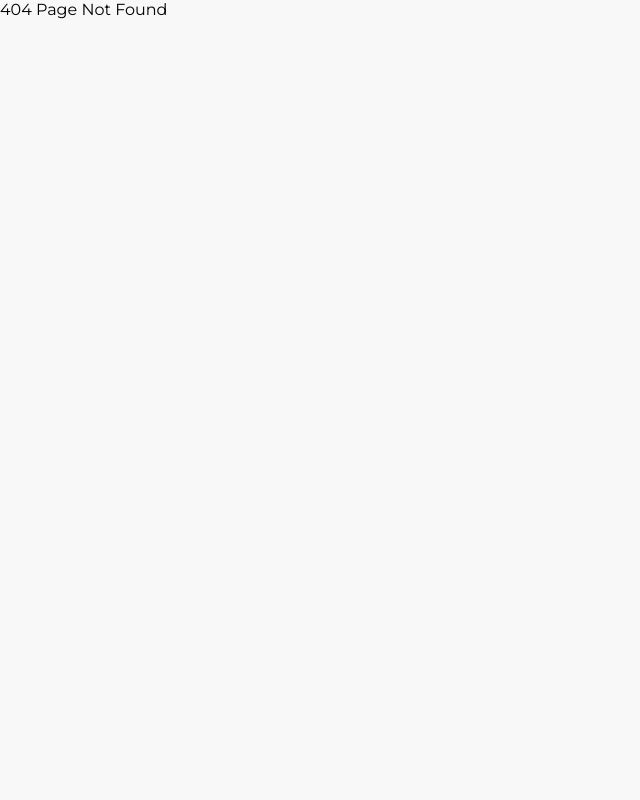
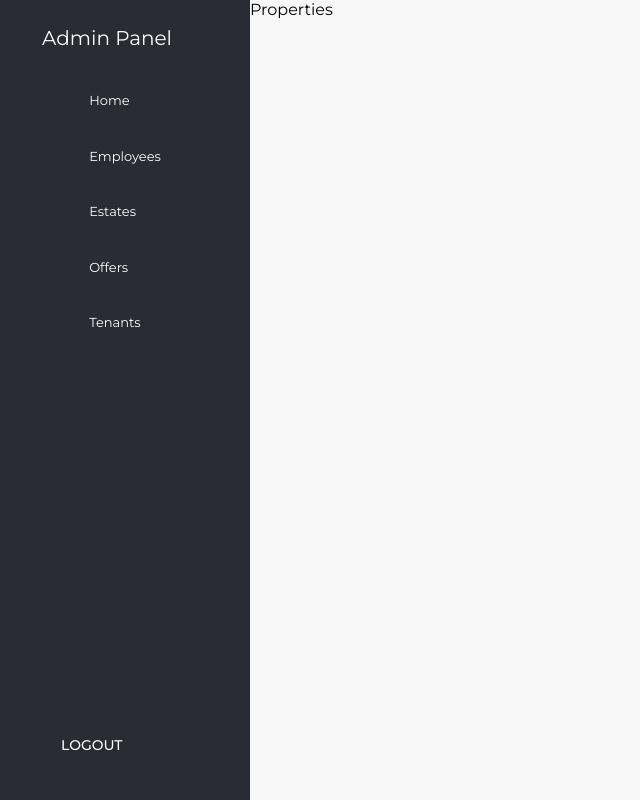
Before and after one commit to KamilaMatysiak/react-estate-agency, a React (Create React App) app in the folder client/: page /admin/estates in a window 1280 px wide. Before the commit this address had no page. Shown: the whole page, without its empty margins (0-640 px from the left). Built offline with nearby package versions, Linux system fonts and the light colour scheme; sample sign-in values are in the browser's storage.

Commit message:
Fix admin routing. Add active link in estates

```diff
--- a/client/src/App.js
+++ b/client/src/App.js
@@ -14,6 +14,11 @@ import ApartmentSale from "./components/pages/adminPanel/Estates/ApartmentSale";
 import LoginPage from "./components/pages/adminPanel/LoginPage";
 import NotFound from "./components/pages/NotFound";
 import DebugRegister from "./components/pages/adminPanel/DebugRegister";
+import Dashboard from './components/pages/adminPanel/Dashboard';
+import Employees from './components/pages/adminPanel/Employees';
+import Offers from './components/pages/adminPanel/Offers';
+import AdminEstates from './components/pages/adminPanel/AdminEstates';
+import Tenants from './components/pages/adminPanel/Tenants';
 
 
 function App() {
@@ -27,7 +32,7 @@ function App() {
           <Route path="/contact" element={<Contact />}/>
           <Route path="/about" element={<About />}/>
           <Route path="/estates" element={<Estates />}>
-            <Route path='/estates/' element={<All/>}/>
+            <Route path='/estates' element={<All/>}/>
             <Route path="/estates/houseForSale" element={<HomeSale />}/>
             <Route path="/estates/apartmentForSale" element={<ApartmentSale/>}/>
             <Route path="/estates/apartmentForRent" element={<ApartmentRent/>}/>
@@ -37,7 +42,12 @@ function App() {
         <Route path='/login' element={user ? <Navigate to='/admin/'/> : <LoginPage/>}/>
         <Route path='/login/register' element={<DebugRegister />}/>
         <Route path='/admin' element={user ? <AdminPanel/> : <Navigate replace to="/login"/>}>
-
+            <Route path='/admin' element={<Dashboard/>}/>
+            <Route path='/admin/dashboard' element={<Dashboard/>}/>
+            <Route path="/admin/employees" element={<Employees />}/>
+            <Route path="/admin/estates" element={<AdminEstates/>}/>
+            <Route path="/admin/offers" element={<Offers/>}/>
+            <Route path="/admin/tenants" element={<Tenants/>}/>
         </Route>
         <Route path='/*' element={<NotFound/>}/>
       </Routes>
--- a/client/src/components/EstateSidebar.jsx
+++ b/client/src/components/EstateSidebar.jsx
@@ -4,14 +4,29 @@ import { Box, ThemeProvider, Typography } from '@mui/material'
 import { NavLink } from 'react-router-dom'
 
 const Sidebar = () => {
+
+  let activeStyle = {
+    color: "#333",
+    textDecoration: 'none',
+    fontWeight: '600',
+    borderBottom: "2px solid #FFA220",
+    paddingRight: "8px",
+  }
+
+  let navStyle = {
+    color: "#555",
+    textDecoration: 'none',
+    paddingRight: "8px",
+  }
+
   return (
     <ThemeProvider theme={theme}>
       <Box sx={{backgroundColor: "none", minHeigth: '100%', width:250, display: 'flex', flexDirection:'column'}}>
-        <NavLink style={{color: "#333", textDecoration: 'none', padding: '16px 24px'}} to="/estates/"><Typography>All</Typography></NavLink>
-        <NavLink style={{color: "#333", textDecoration: 'none', padding: '16px 24px'}} to="/estates/houseForSale">Houses For Sale</NavLink>
-        <NavLink style={{color: "#333", textDecoration: 'none', padding: '16px 24px'}} to="/estates/houseForRent">Houses For Rent</NavLink>
-        <NavLink style={{color: "#333", textDecoration: 'none', padding: '16px 24px'}} to="/estates/apartmentForSale">Apartments For Sale</NavLink>
-        <NavLink style={{color: "#333", textDecoration: 'none', padding: '16px 24px'}} to="/estates/apartmentForRent">Apartments For Rent</NavLink>
+        <div style={{padding: "16px 24px"}}><NavLink style={({ isActive }) => isActive ? activeStyle : navStyle} to="/estates/">All</NavLink></div>
+        <div style={{padding: "16px 24px"}}><NavLink style={({ isActive }) => isActive ? activeStyle : navStyle} to="/estates/houseForSale">Houses For Sale</NavLink></div>
+        <div style={{padding: "16px 24px"}}><NavLink style={({ isActive }) => isActive ? activeStyle : navStyle} to="/estates/apartmentForSale">Apartments For Sale</NavLink></div>
+        <div style={{padding: "16px 24px"}}><NavLink style={({ isActive }) => isActive ? activeStyle : navStyle} to="/estates/houseForRent">Houses For Rent</NavLink></div>
+        <div style={{padding: "16px 24px"}}><NavLink style={({ isActive }) => isActive ? activeStyle : navStyle} to="/estates/apartmentForRent">Apartments For Rent</NavLink></div>
       </Box>
     </ThemeProvider>
   )
--- a/client/src/components/adminPanel/Sidebar.jsx
+++ b/client/src/components/adminPanel/Sidebar.jsx
@@ -41,11 +41,11 @@ const Sidebar = () => {
         </div>
         <Typography variant="sm">
           <div className="menu-list">
-            <NavLink style={{ color: "#fff", textDecoration: 'none', padding: '16px 24px' }} to="/dashboard">Home</NavLink>
-            <NavLink style={{ color: "#fff", textDecoration: 'none', padding: '16px 24px' }} to="/dashboard">Employees</NavLink>
-            <NavLink style={{ color: "#fff", textDecoration: 'none', padding: '16px 24px' }} to="/dashboard">Estates</NavLink>
-            <NavLink style={{ color: "#fff", textDecoration: 'none', padding: '16px 24px' }} to="/dashboard">Offers</NavLink>
-            <NavLink style={{ color: "#fff", textDecoration: 'none', padding: '16px 24px' }} to="/dashboard">Tenants</NavLink>
+            <NavLink style={{ color: "#fff", textDecoration: 'none', padding: '16px 24px' }} to="/admin/">Home</NavLink>
+            <NavLink style={{ color: "#fff", textDecoration: 'none', padding: '16px 24px' }} to="/admin/employees">Employees</NavLink>
+            <NavLink style={{ color: "#fff", textDecoration: 'none', padding: '16px 24px' }} to="/admin/estates">Estates</NavLink>
+            <NavLink style={{ color: "#fff", textDecoration: 'none', padding: '16px 24px' }} to="/admin/offers">Offers</NavLink>
+            <NavLink style={{ color: "#fff", textDecoration: 'none', padding: '16px 24px' }} to="/admin/tenants">Tenants</NavLink>
           </div>
         </Typography>
         <div className="button">
--- a/client/src/components/pages/adminPanel/Estates.jsx
+++ b/client/src/components/pages/adminPanel/AdminEstates.jsx
@@ -1,9 +1,9 @@
 import React from 'react'
 
-const Properties = () => {
+const AdminEstates = () => {
   return (
     <div>Properties</div>
   )
 }
 
-export default Properties
+export default AdminEstates
```
